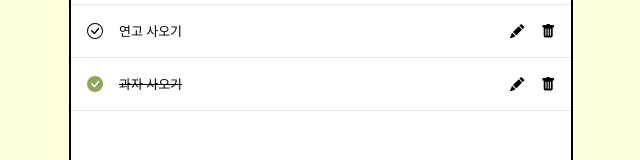
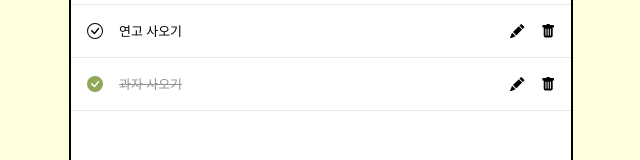
Before and after one commit to evejin9/Todo-Challenge, a React (Create React App) app: page / in a window 1280 px wide. Shown: the part 319-479 px from the top of the page, without its empty margins (319-959 px from the left). Built offline with nearby package versions, Linux system fonts and the light colour scheme.

Commit message:
23.06.14) to-do 개선
-  체크된 투두 색 변환

```diff
--- a/src/component/list/TodoListItem.jsx
+++ b/src/component/list/TodoListItem.jsx
@@ -79,7 +79,8 @@ const EditBox = styled.div`
 `
 
 const Text = styled.div`
-  color: ${props => props.checked ? '#929292' : '#000'} && ${props => props.dark ? '#fff': '#000'};
+  color: ${props => props.checked ? '#929292' : '#000'};
+  /* color: ${props => props.dark ? '#fff': '#000'}; */
   text-decoration: ${props => props.checked ? 'line-through' : 'none'};
   font-size: 13px;
   padding: 0.5rem;
```
